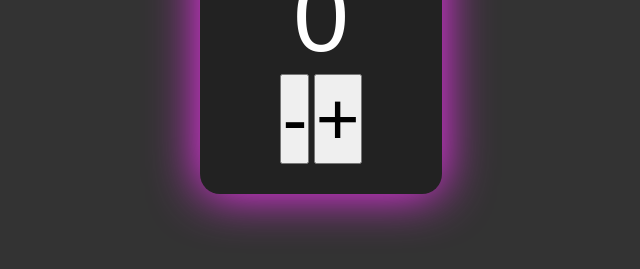
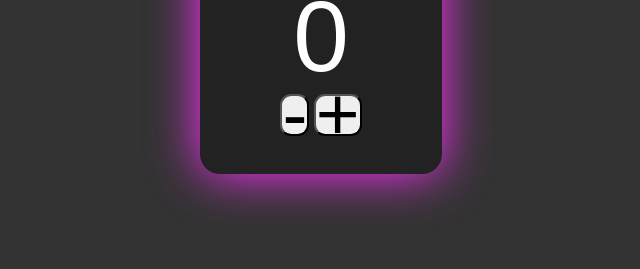
Before and after one commit to barbara-araujo/contador, a plain HTML site: page index.html in a window 1280 px wide. Shown: the part 357-626 px from the top of the page, without its empty margins (319-959 px from the left). Drawn offline with Linux system fonts and the light colour scheme.

Commit message:
Ajuste no line-height no button

```diff
--- a/index.html
+++ b/index.html
@@ -8,6 +8,7 @@
                 padding: 0;
                 box-sizing: border-box;
             }
+
             body {
                 background: #333;
                 display: flex;
@@ -16,6 +17,7 @@
                 height: 100vh;
                 font-family: arial;
             }
+
             div {
                 background:#222;
                 text-align: center;
@@ -29,9 +31,12 @@
             p {
                 font-size: 100px;
             }
+
             button {
                 font-size: 75px;
                 padding: 0px;
+                line-height: .5em;
+                border-radius: .15em;
             }
         </style>
     </head>
```
